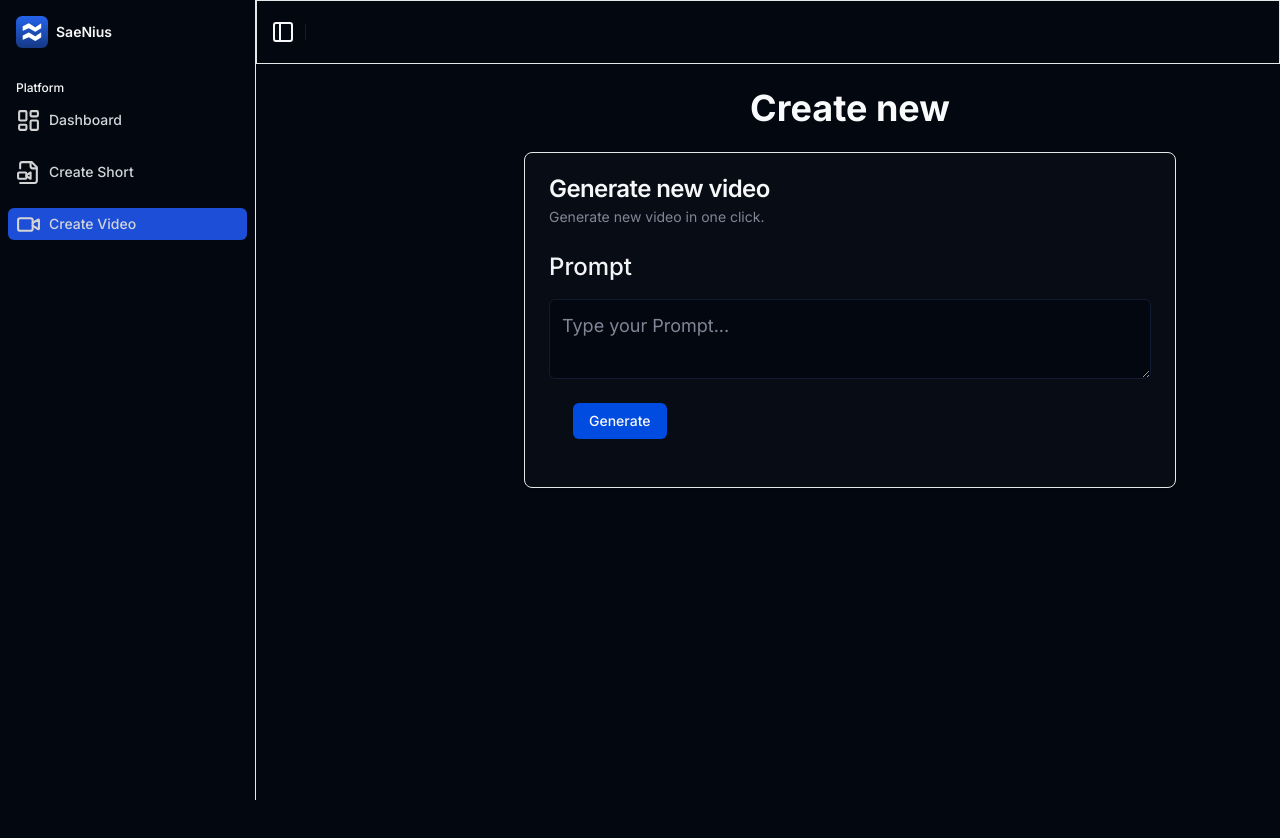
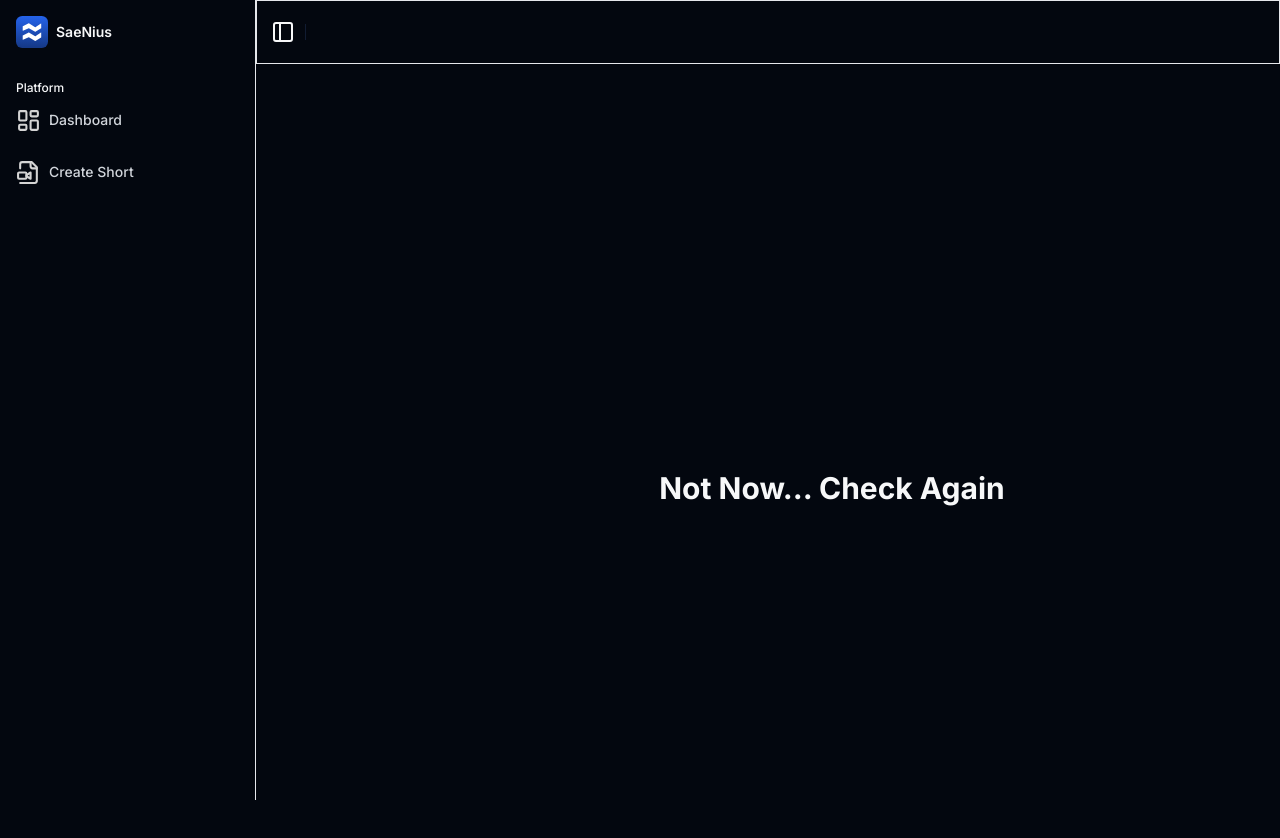
Before and after one commit to saekumar/text-ai-video, a Next.js app: page /dashboard/video in a window 1280 px wide. Shown: the top 838 px of the page. Before the commit the page ends 800 px from the top, so only its background shows below. Built offline with nearby package versions, Linux system fonts and the light colour scheme.

Commit message:
video page updated

```diff
--- a/app/dashboard/_components/SidebarComponent.jsx
+++ b/app/dashboard/_components/SidebarComponent.jsx
@@ -85,12 +85,12 @@ const menuOptions = [
     path: '/dashboard/create-new',
     icon: FileVideo2Icon,
   },
-  {
-    id: 4,
-    name: 'Create Video',
-    path: '/dashboard/video',
-    icon: Video,
-  },
+  // {
+  //   id: 4,
+  //   name: 'Create Video',
+  //   path: '/dashboard/video',
+  //   icon: Video,
+  // },
 ]
 
 const SidebarComponent = (props) => {
--- a/app/dashboard/video/page.jsx
+++ b/app/dashboard/video/page.jsx
@@ -1,101 +1,113 @@
-'use client'
+// 'use client'
 
-import React, { useContext, useEffect, useState } from 'react'
+// import React, { useContext, useEffect, useState } from 'react'
 
-import { Button } from '@/components/ui/button'
-import {
-  Card,
-  CardContent,
-  CardDescription,
-  CardFooter,
-  CardHeader,
-  CardTitle,
-} from '@/components/ui/card'
+// import { Button } from '@/components/ui/button'
+// import {
+//   Card,
+//   CardContent,
+//   CardDescription,
+//   CardFooter,
+//   CardHeader,
+//   CardTitle,
+// } from '@/components/ui/card'
 
-import { Label } from '@/components/ui/label'
+// import { Label } from '@/components/ui/label'
 
-import { Textarea } from '@/components/ui/textarea'
-import axios from 'axios'
+// import { Textarea } from '@/components/ui/textarea'
+// import axios from 'axios'
+
+// const VideoPage = () => {
+//   const [prompt, setPrompt] = useState('')
+//   const [videoData, setVideoData] = useState(null)
+//   const [loading, setLoading] = useState(false)
+//   const handleSubmit = async (e) => {
+//     e.preventDefault()
+//     try {
+//       setLoading(true)
+//       console.log(prompt)
+//       const response = await axios.post('/api/generate-fal-video', {
+//         prompt: prompt,
+//       })
+
+//       console.log(response)
+//       console.log(response.data)
+//       if (response.status === 200) {
+//         setVideoData(response.data.videoUrl)
+//         setLoading(false)
+//         setPrompt('')
+//         saveVideoToDb(response.data.videoUrl)
+//       }
+//     } catch (error) {
+//       console.log(error)
+//       setLoading(false)
+//       setPrompt('')
+//     }
+//   }
+//   const saveVideoToDb = async (videoUrl) => {
+//     try {
+//       let res = await axios.post('/api/save-fal-video-to-db', {
+//         videoUrl: videoUrl,
+//         prompt: prompt,
+//       })
+//       console.log(res)
+//       console.log(res.data)
+//     } catch (error) {
+//       console.log(error)
+//     }
+//   }
+//   return (
+//     <div className="md:px-20 flex flex-col ml-9 gap-6">
+//       <h2 className="font-bold text-4xl text-gray-50 text-center">
+//         Create new
+//       </h2>
+//       <Card className="">
+//         <CardHeader>
+//           <CardTitle>Generate new video</CardTitle>
+//           <CardDescription>Generate new video in one click.</CardDescription>
+//         </CardHeader>
+//         <CardContent>
+//           <form onSubmit={handleSubmit}>
+//             <div className="grid w-full items-center gap-7">
+//               {/* Content */}
+//               <div className="flex flex-col space-y-4">
+//                 <Label
+//                   htmlFor="content"
+//                   className="text-2xl font-medium text-gray-100"
+//                 >
+//                   Prompt
+//                 </Label>
+
+//                 <Textarea
+//                   placeholder="Type your Prompt..."
+//                   className="mt-4 p-3 text-[18px]"
+//                   onChange={(e) => setPrompt(e.target.value)}
+//                 />
+//               </div>
+//             </div>
+
+//             {/* Submit */}
+//             <CardFooter className="flex justify-between mt-6">
+//               <Button type="submit" disabled={loading}>
+//                 Generate
+//               </Button>
+//             </CardFooter>
+//           </form>
+//         </CardContent>
+//       </Card>
+//       {videoData && <video controls src={videoData} className="w-full" />}
+//     </div>
+//   )
+// }
+
+// export default VideoPage
+
+import React from 'react'
 
 const VideoPage = () => {
-  const [prompt, setPrompt] = useState('')
-  const [videoData, setVideoData] = useState(null)
-  const [loading, setLoading] = useState(false)
-  const handleSubmit = async (e) => {
-    e.preventDefault()
-    try {
-      setLoading(true)
-      console.log(prompt)
-      const response = await axios.post('/api/generate-fal-video', {
-        prompt: prompt,
-      })
-
-      console.log(response)
-      console.log(response.data)
-      if (response.status === 200) {
-        setVideoData(response.data.videoUrl)
-        setLoading(false)
-        setPrompt('')
-        saveVideoToDb(response.data.videoUrl)
-      }
-    } catch (error) {
-      console.log(error)
-      setLoading(false)
-      setPrompt('')
-    }
-  }
-  const saveVideoToDb = async (videoUrl) => {
-    try {
-      let res = await axios.post('/api/save-fal-video-to-db', {
-        videoUrl: videoUrl,
-        prompt: prompt,
-      })
-      console.log(res)
-      console.log(res.data)
-    } catch (error) {
-      console.log(error)
-    }
-  }
   return (
-    <div className="md:px-20 flex flex-col ml-9 gap-6">
-      <h2 className="font-bold text-4xl text-gray-50 text-center">
-        Create new
-      </h2>
-      <Card className="">
-        <CardHeader>
-          <CardTitle>Generate new video</CardTitle>
-          <CardDescription>Generate new video in one click.</CardDescription>
-        </CardHeader>
-        <CardContent>
-          <form onSubmit={handleSubmit}>
-            <div className="grid w-full items-center gap-7">
-              {/* Content */}
-              <div className="flex flex-col space-y-4">
-                <Label
-                  htmlFor="content"
-                  className="text-2xl font-medium text-gray-100"
-                >
-                  Prompt
-                </Label>
-
-                <Textarea
-                  placeholder="Type your Prompt..."
-                  className="mt-4 p-3 text-[18px]"
-                  onChange={(e) => setPrompt(e.target.value)}
-                />
-              </div>
-            </div>
-
-            {/* Submit */}
-            <CardFooter className="flex justify-between mt-6">
-              <Button type="submit" disabled={loading}>
-                Generate
-              </Button>
-            </CardFooter>
-          </form>
-        </CardContent>
-      </Card>
-      {videoData && <video controls src={videoData} className="w-full" />}
+    <div className="text-center flex items-center justify-center h-screen w-full font-bold text-3xl">
+      Not Now... Check Again
     </div>
   )
 }
```
